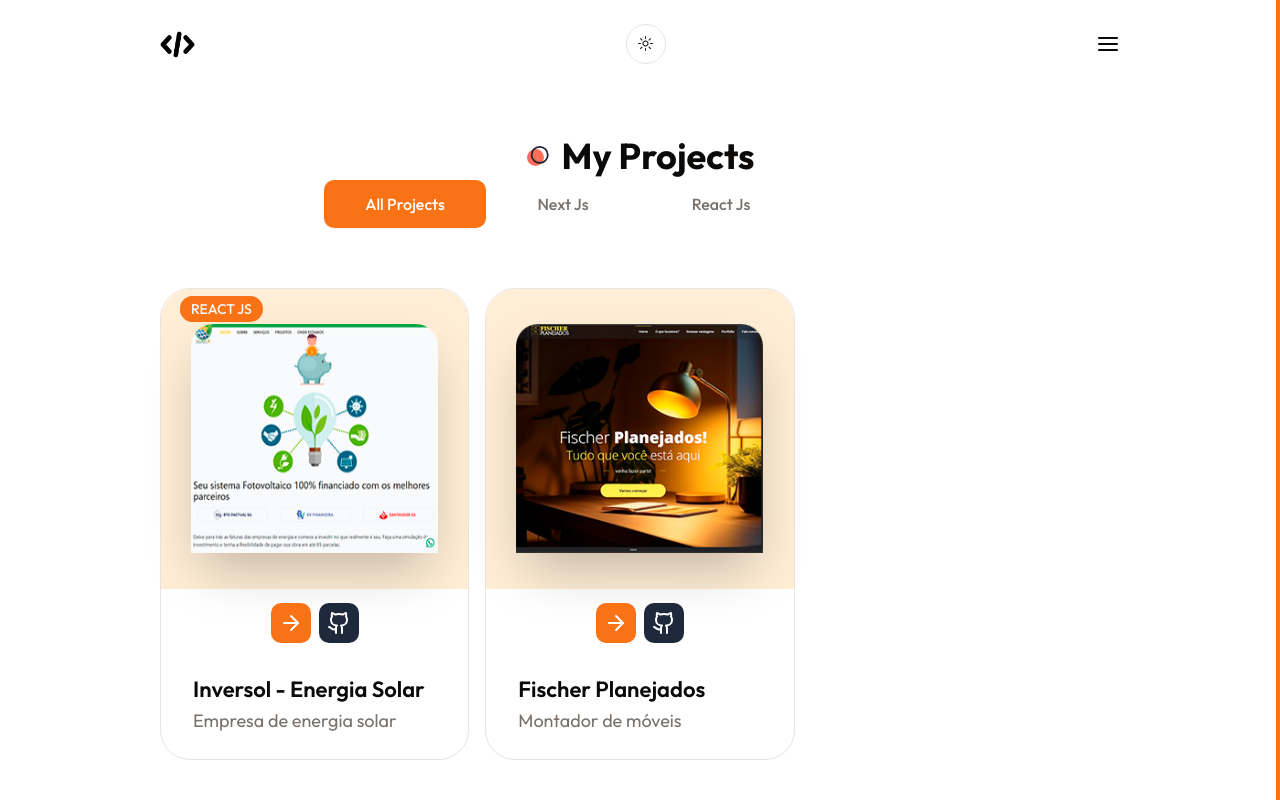
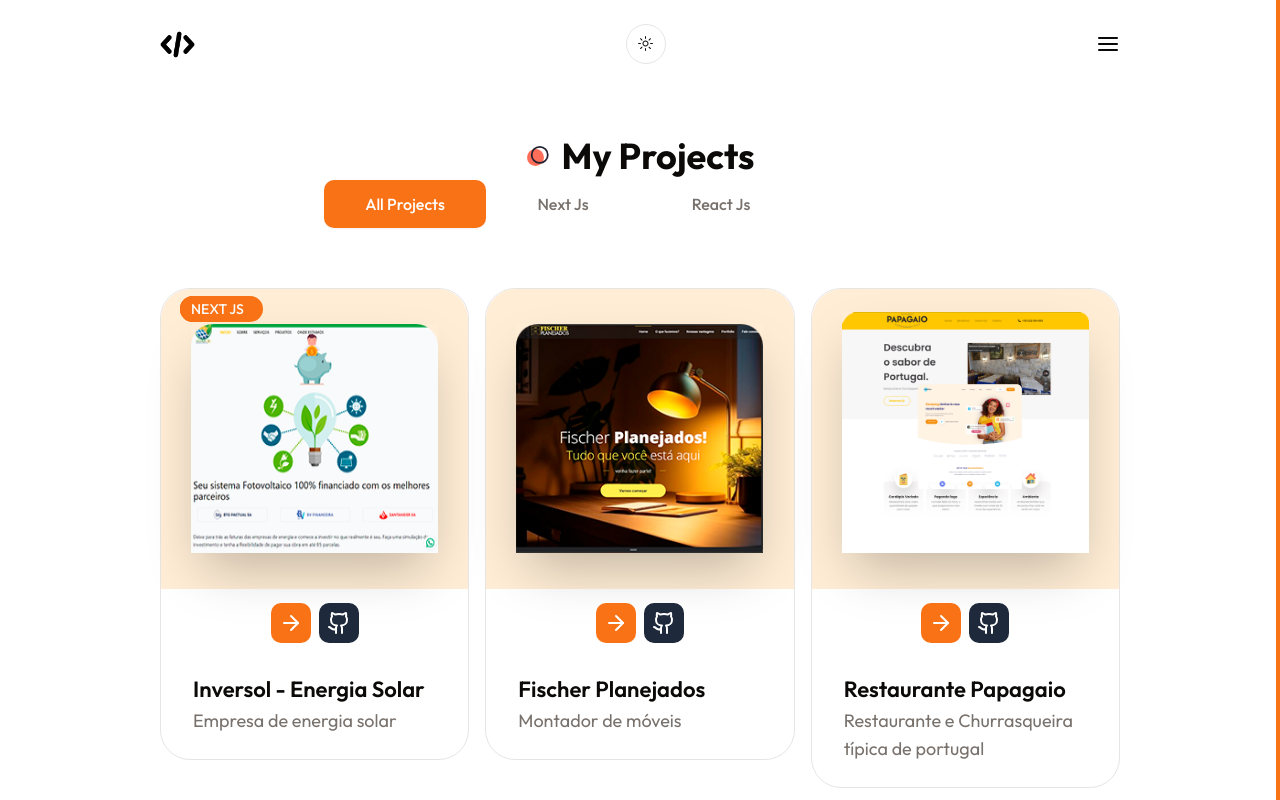
Before and after one commit to alexandre-brazil/alexandre, a Next.js app: page /projects in a window 1280 px wide. Shown: the top 800 px of the page. Built offline with nearby package versions, Linux system fonts and the light colour scheme.

Commit message:
feat: add site papagaio

```diff
--- a/app/projects/page.jsx
+++ b/app/projects/page.jsx
@@ -21,6 +21,14 @@
             name: 'Fischer Planejados',
             description: 'Montador de móveis',
             link: 'https://fischerplanejados.art/',
+            github: '/'
+        },
+        {
+            image: '/work/papagaio-site.png',
+            category: 'next js',
+            name: 'Restaurante Papagaio ',
+            description: 'Restaurante e Churrasqueira típica de portugal',
+            link: 'https://restaurantepapagaio.pt/',
             github: '/'
         },
     ]
```
Also changed, not shown: public/work/papagaio-site.png (added).
